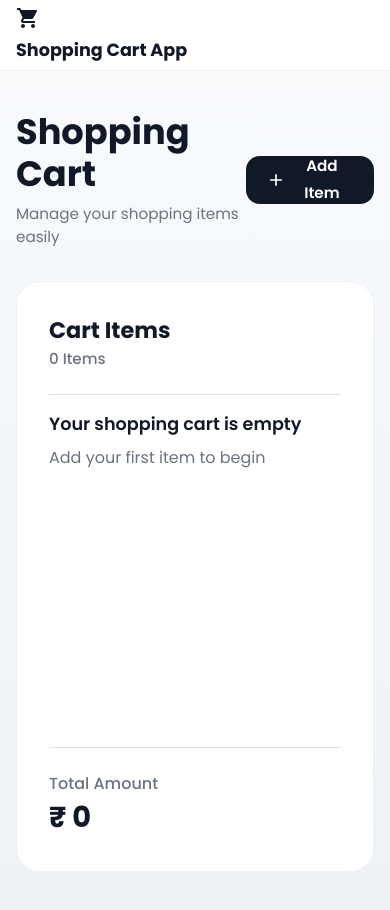
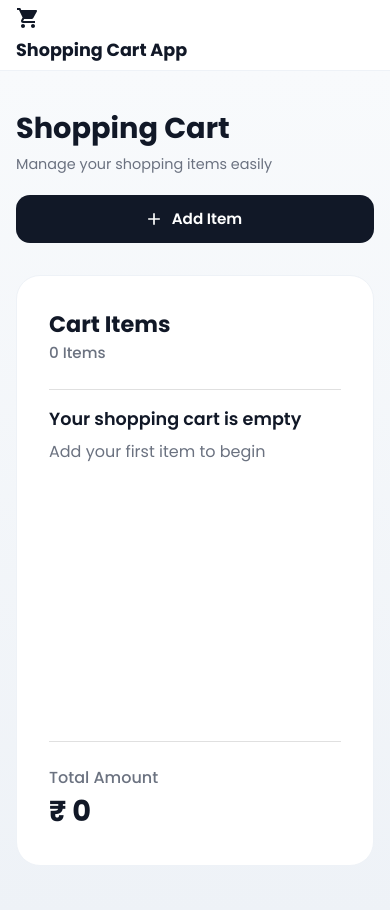
Before and after one commit to MANOJ-M-007/shopping-cart, a React (Vite) app: page / in a window 390 px wide. Shown: the top 910 px of the page. Built offline with nearby package versions, Linux system fonts and the light colour scheme.

Commit message:
Updated mobile responsive UI

```diff
--- a/src/App.jsx
+++ b/src/App.jsx
@@ -75,8 +75,20 @@ function App() {
           <Box
             sx={{
               display: "flex",
+              flexDirection: {
+                xs: "column",
+                md: "row",
+              },
+
               justifyContent: "space-between",
-              alignItems: "center",
+
+              alignItems: {
+                xs: "stretch",
+                md: "center",
+              },
+
+              gap: 2.5,
+
               mb: 4,
             }}
           >
@@ -84,9 +96,15 @@ function App() {
             <Box>
               <Typography
                 sx={{
-                  fontSize: "2.2rem",
+                  fontSize: {
+                    xs: "1.8rem",
+                    sm: "2rem",
+                  },
+
                   fontWeight: 700,
+
                   color: "#111827",
+
                   lineHeight: 1.2,
                 }}
               >
@@ -96,7 +114,12 @@ function App() {
               <Typography
                 sx={{
                   mt: 1,
-                  fontSize: "0.95rem",
+
+                  fontSize: {
+                    xs: "0.9rem",
+                    sm: "0.95rem",
+                  },
+
                   color: "#6b7280",
                 }}
               >
@@ -109,15 +132,30 @@ function App() {
               variant="contained"
               startIcon={<AddIcon />}
               onClick={handleAddClick}
+              fullWidth={window.innerWidth < 900}
               sx={{
                 height: "48px",
+
                 px: 3,
+
+                width: {
+                  xs: "100%",
+                  md: "180px",
+                },
+
                 borderRadius: "14px",
+
                 textTransform: "none",
+
                 fontWeight: 600,
+
                 fontSize: "0.95rem",
+
                 backgroundColor: "#111827",
+
                 boxShadow: "none",
+
+                flexShrink: 0,
 
                 "&:hover": {
                   backgroundColor: "#1f2937",
--- a/src/components/CartItem.jsx
+++ b/src/components/CartItem.jsx
@@ -1,5 +1,7 @@
 import { Box, Typography, Button, Stack } from "@mui/material";
+
 import EditOutlinedIcon from "@mui/icons-material/EditOutlined";
+
 import DeleteOutlineOutlinedIcon from "@mui/icons-material/DeleteOutlineOutlined";
 
 function CartItem({ item, removeItem, editItem }) {
@@ -13,27 +15,38 @@ function CartItem({ item, removeItem, editItem }) {
       <Box
         sx={{
           display: "flex",
-          alignItems: "center",
+
+          flexDirection: {
+            xs: "column",
+            sm: "row",
+          },
+
+          alignItems: {
+            xs: "flex-start",
+            sm: "center",
+          },
+
           justifyContent: "space-between",
-          width: "100%",
+
           gap: 2,
         }}
       >
-        {/* LEFT SIDE */}
+        {/* LEFT */}
         <Box
           sx={{
-            flex: 1,
+            width: "100%",
             minWidth: 0,
           }}
         >
           <Typography
             sx={{
               fontSize: "1rem",
+
               fontWeight: 600,
+
               color: "#111827",
-              overflow: "hidden",
-              textOverflow: "ellipsis",
-              whiteSpace: "nowrap",
+
+              wordBreak: "break-word",
             }}
           >
             {item.name}
@@ -42,7 +55,9 @@ function CartItem({ item, removeItem, editItem }) {
           <Typography
             sx={{
               mt: 0.5,
+
               fontSize: "0.9rem",
+
               color: "#6b7280",
             }}
           >
@@ -50,11 +65,19 @@ function CartItem({ item, removeItem, editItem }) {
           </Typography>
         </Box>
 
-        {/* RIGHT SIDE */}
+        {/* RIGHT */}
         <Stack
-          direction="row"
+          direction={{
+            xs: "column",
+            sm: "row",
+          }}
           spacing={1.5}
           sx={{
+            width: {
+              xs: "100%",
+              sm: "auto",
+            },
+
             flexShrink: 0,
           }}
         >
@@ -62,14 +85,19 @@ function CartItem({ item, removeItem, editItem }) {
             variant="outlined"
             startIcon={<EditOutlinedIcon />}
             onClick={() => editItem(item)}
+            fullWidth
             sx={{
               borderRadius: "12px",
+
               textTransform: "none",
+
               fontWeight: 600,
+
               borderColor: "#dbe3ea",
+
               color: "#111827",
-              minWidth: "95px",
-              height: "42px",
+
+              minHeight: "42px",
             }}
           >
             Edit
@@ -79,17 +107,23 @@ function CartItem({ item, removeItem, editItem }) {
             variant="contained"
             startIcon={<DeleteOutlineOutlinedIcon />}
             onClick={() => removeItem(item.id)}
+            fullWidth
             sx={{
               borderRadius: "12px",
+
               textTransform: "none",
+
               fontWeight: 600,
-              minWidth: "110px",
-              height: "42px",
+
+              minHeight: "42px",
+
               backgroundColor: "#ef4444",
+
               boxShadow: "none",
 
               "&:hover": {
                 backgroundColor: "#dc2626",
+
                 boxShadow: "none",
               },
             }}
```
